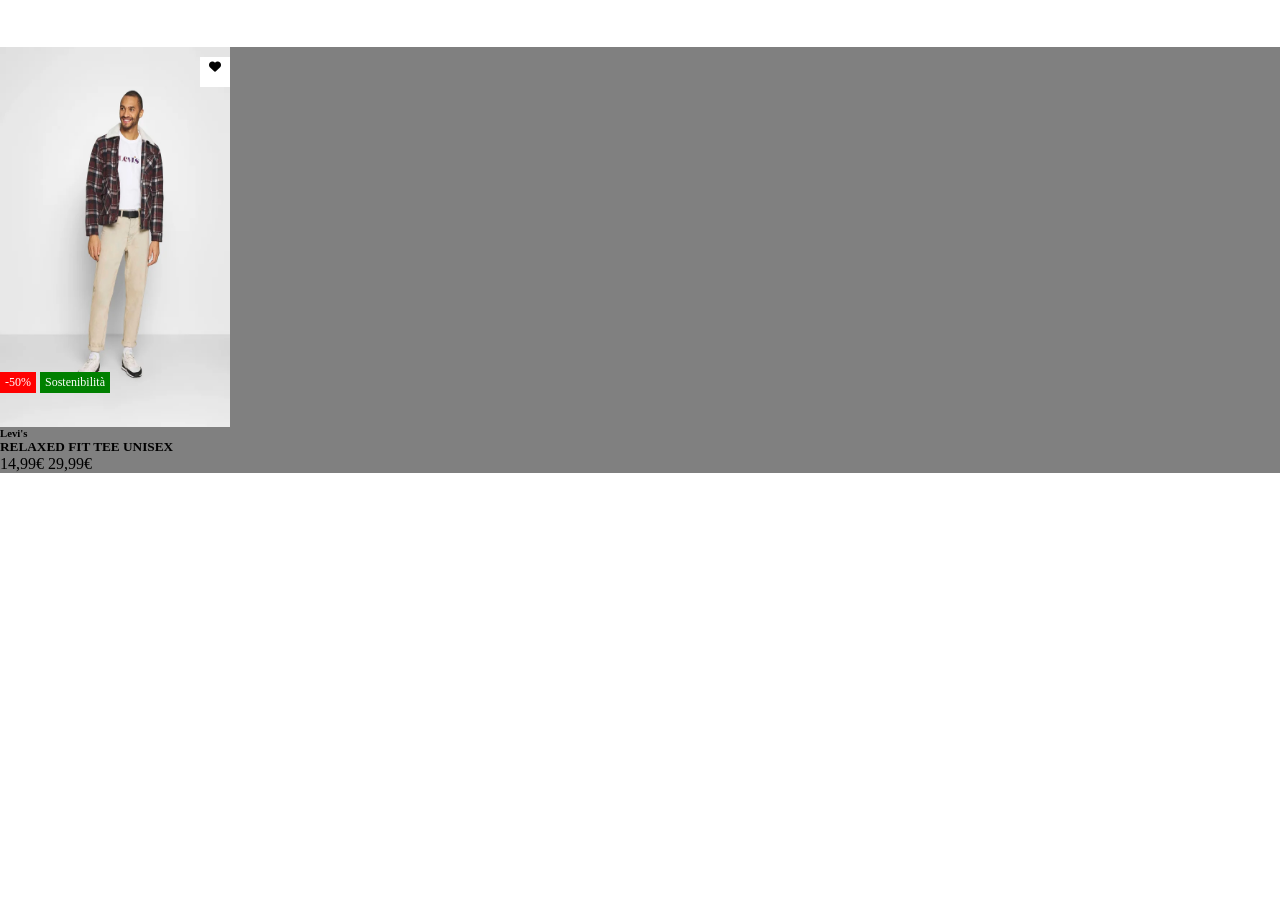
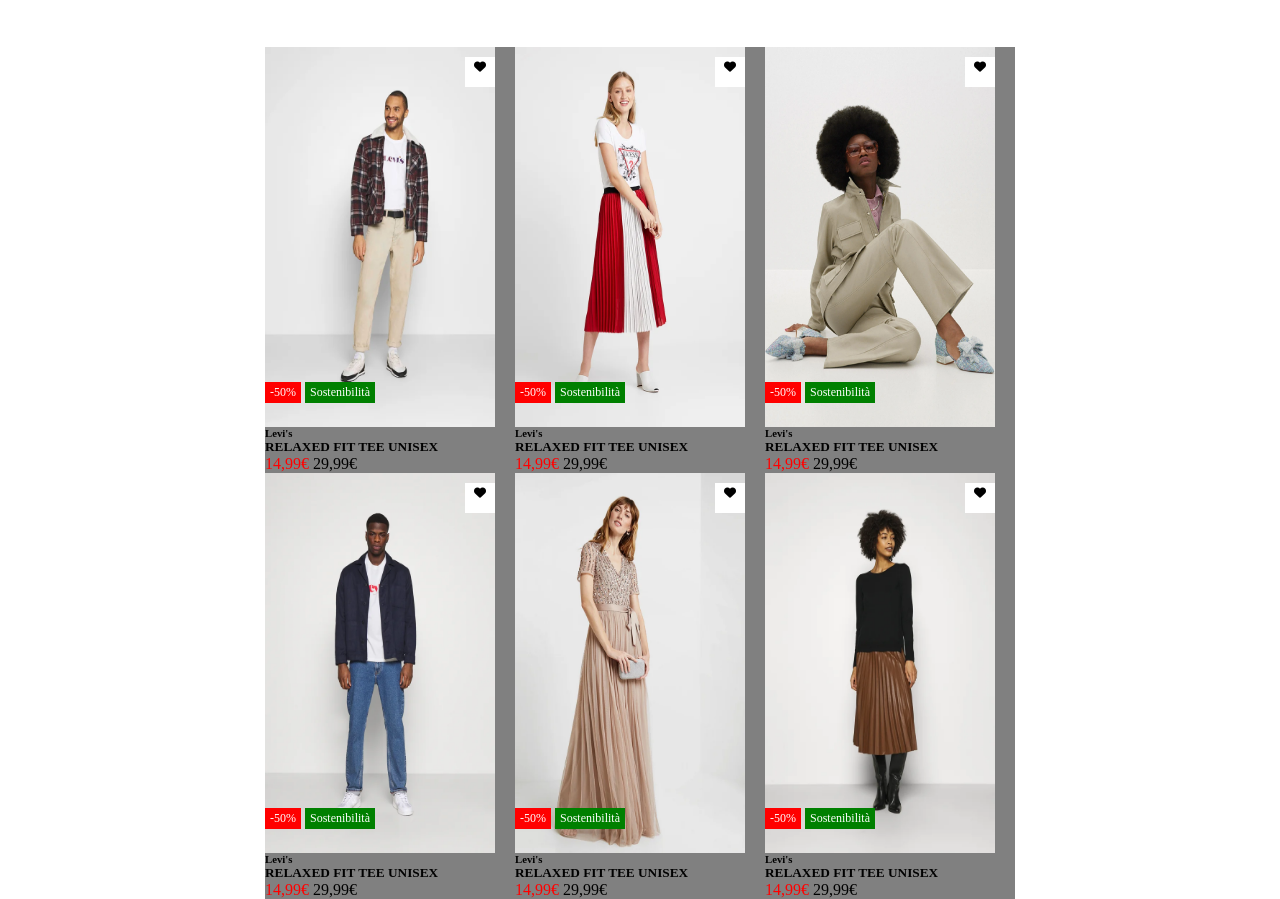
Before and after one commit to Nembo93/html-css-boolando, a plain HTML site: page index.html in a window 1280 px wide. Shown: the part 43-942 px from the top of the page. Before the commit the page ends 800 px from the top, so only its background shows below. Drawn offline with Linux system fonts and the light colour scheme.

Commit message:
inseriti 6 articoli

```diff
--- a/css/index.css
+++ b/css/index.css
@@ -3,6 +3,10 @@
     box-sizing: border-box;
     margin: 0;
     padding: 0;
+}
+.art-2, .art-5{
+    margin-left: 20px;
+    margin-right: 20px;
 }
 
 /* HEADER */
@@ -32,8 +36,10 @@
 .container{
     margin: auto;
     margin-top: 50px;
+    max-width: 750px;
     background-color: gray;
     display: flex;
+    flex-wrap: wrap;
 }
 /* Immagini articolo */
 .articolo{
@@ -68,14 +74,14 @@
     background-color: red;
     color: white;
     position: absolute;
-    bottom: 80px;
+    bottom: 70px;
 }
 .sostenibile{
     display: inline-block;
     background-color: green;
     color: white;
     position: absolute;
-    bottom: 80px;
+    bottom: 70px;
     left: 40px;
 }
 
@@ -92,3 +98,9 @@
 
 
 /* Info artricolo */
+.first-price{
+
+}
+.last-price{
+    color: red;
+}
--- a/index.html
+++ b/index.html
@@ -32,7 +32,7 @@
 
         <div class="container">
 
-            <!-- Articolo -->
+            <!-- Articolo 1-->
             <div class="articolo">
                 <!-- Immagine articolo -->
                 <div class="img-articolo">
@@ -47,8 +47,108 @@
                 <div class="info-articolo">
                     <h6>Levi's</h6>
                     <h5>RELAXED FIT TEE UNISEX</h5>
-                    <span>14,99€</span>
-                    <span>29,99€</span>
+                    <span class="last-price">14,99€</span>
+                    <span class="first-price">29,99€</span>
+                </div>
+            </div>
+
+            <!-- Articolo 2-->
+            <div class="articolo art-2">
+                <!-- Immagine articolo -->
+                <div class="img-articolo">
+                    <img class="img-top" src="img/img/2.webp" alt="1man">
+                    <img class="img-bot" src="img/img/2b.webp" alt="1man-b">
+                </div>
+                <!-- Sezioni sovrapposte all'immagine -->
+                <div class="sconto target">-50%</div>
+                <div class="sostenibile target">Sostenibilità</div>
+                <div class="cuore target"><i class="fa-sharp fa-solid fa-heart"></i></div>
+                <!-- Info articolo -->
+                <div class="info-articolo">
+                    <h6>Levi's</h6>
+                    <h5>RELAXED FIT TEE UNISEX</h5>
+                    <span class="last-price">14,99€</span>
+                    <span class="first-price">29,99€</span>
+                </div>
+            </div>
+
+            <!-- Articolo 3-->
+            <div class="articolo">
+                <!-- Immagine articolo -->
+                <div class="img-articolo">
+                    <img class="img-top" src="img/img/3.webp" alt="1man">
+                    <img class="img-bot" src="img/img/3b.webp" alt="1man-b">
+                </div>
+                <!-- Sezioni sovrapposte all'immagine -->
+                <div class="sconto target">-50%</div>
+                <div class="sostenibile target">Sostenibilità</div>
+                <div class="cuore target"><i class="fa-sharp fa-solid fa-heart"></i></div>
+                <!-- Info articolo -->
+                <div class="info-articolo">
+                    <h6>Levi's</h6>
+                    <h5>RELAXED FIT TEE UNISEX</h5>
+                    <span class="last-price">14,99€</span>
+                    <span class="first-price">29,99€</span>
+                </div>
+            </div>
+
+            <!-- Articolo 4-->
+            <div class="articolo">
+                <!-- Immagine articolo -->
+                <div class="img-articolo">
+                    <img class="img-top" src="img/img/4.webp" alt="1man">
+                    <img class="img-bot" src="img/img/4b.webp" alt="1man-b">
+                </div>
+                <!-- Sezioni sovrapposte all'immagine -->
+                <div class="sconto target">-50%</div>
+                <div class="sostenibile target">Sostenibilità</div>
+                <div class="cuore target"><i class="fa-sharp fa-solid fa-heart"></i></div>
+                <!-- Info articolo -->
+                <div class="info-articolo">
+                    <h6>Levi's</h6>
+                    <h5>RELAXED FIT TEE UNISEX</h5>
+                    <span class="last-price">14,99€</span>
+                    <span class="first-price">29,99€</span>
+                </div>
+            </div>
+
+            <!-- Articolo 5-->
+            <div class="articolo art-5">
+                <!-- Immagine articolo -->
+                <div class="img-articolo">
+                    <img class="img-top" src="img/img/5.webp" alt="1man">
+                    <img class="img-bot" src="img/img/5b.webp" alt="1man-b">
+                </div>
+                <!-- Sezioni sovrapposte all'immagine -->
+                <div class="sconto target">-50%</div>
+                <div class="sostenibile target">Sostenibilità</div>
+                <div class="cuore target"><i class="fa-sharp fa-solid fa-heart"></i></div>
+                <!-- Info articolo -->
+                <div class="info-articolo">
+                    <h6>Levi's</h6>
+                    <h5>RELAXED FIT TEE UNISEX</h5>
+                    <span class="last-price">14,99€</span>
+                    <span class="first-price">29,99€</span>
+                </div>
+            </div>
+
+            <!-- Articolo 6-->
+            <div class="articolo">
+                <!-- Immagine articolo -->
+                <div class="img-articolo">
+                    <img class="img-top" src="img/img/6.webp" alt="1man">
+                    <img class="img-bot" src="img/img/6b.webp" alt="1man-b">
+                </div>
+                <!-- Sezioni sovrapposte all'immagine -->
+                <div class="sconto target">-50%</div>
+                <div class="sostenibile target">Sostenibilità</div>
+                <div class="cuore target"><i class="fa-sharp fa-solid fa-heart"></i></div>
+                <!-- Info articolo -->
+                <div class="info-articolo">
+                    <h6>Levi's</h6>
+                    <h5>RELAXED FIT TEE UNISEX</h5>
+                    <span class="last-price">14,99€</span>
+                    <span class="first-price">29,99€</span>
                 </div>
             </div>
 
```
